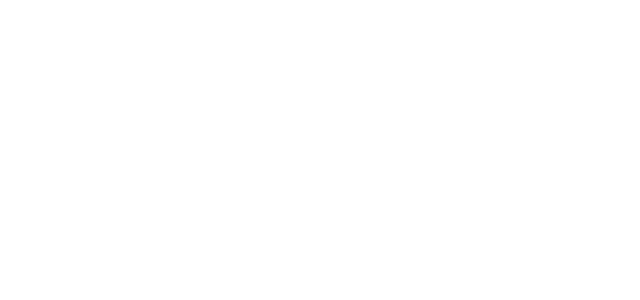
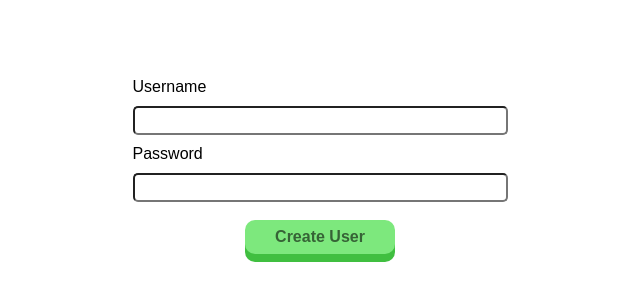
Before and after one commit to walston/signin, a React (Create React App) app: page /create in a window 1280 px wide. Shown: the part 222-522 px from the top of the page, without its empty margins (320-960 px from the left). Built offline with nearby package versions, Linux system fonts and the light colour scheme.

Commit message:
CreateUser form

```diff
--- a/src/routes/CreateUser.tsx
+++ b/src/routes/CreateUser.tsx
@@ -1,6 +1,29 @@
 import React from "react";
 import Form from "../components/Form";
+import Button from "../components/Button";
 
-export default function CreateUser({ children }) {
-  return <Form>{children}</Form>;
+export default function CreateUser() {
+  const [username, setUsername] = React.useState("");
+  const [password, setPassword] = React.useState("");
+  return (
+    <Form>
+      <label htmlFor="userName">Username</label>{" "}
+      <input
+        type="text"
+        value={username}
+        onChange={(event) => setUsername(event?.target.value)}
+      />
+      <label htmlFor="password">Password</label>
+      <input
+        type="password"
+        value={password}
+        onChange={(event) => setPassword(event?.target.value)}
+      />
+      <div>
+        <Button color="300" style={{ display: "block" }}>
+          Create User
+        </Button>
+      </div>
+    </Form>
+  );
 }
```
